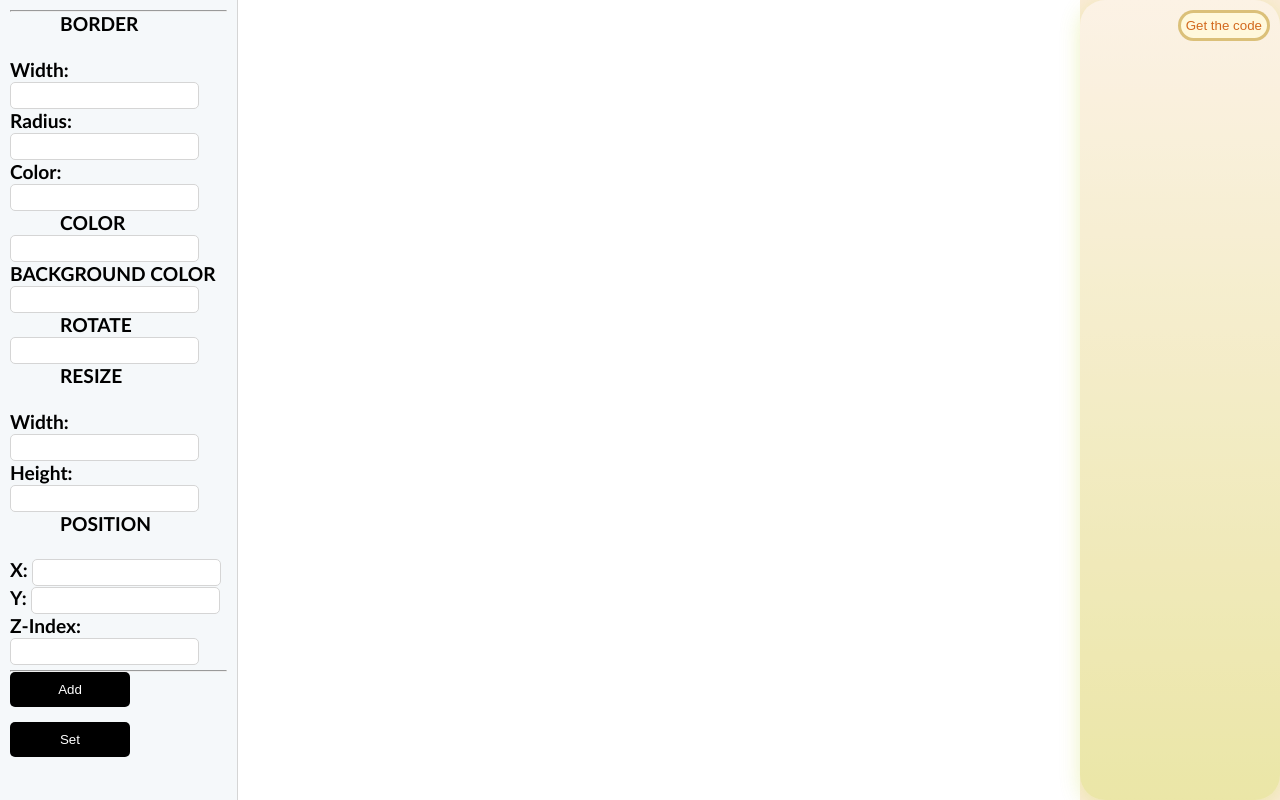
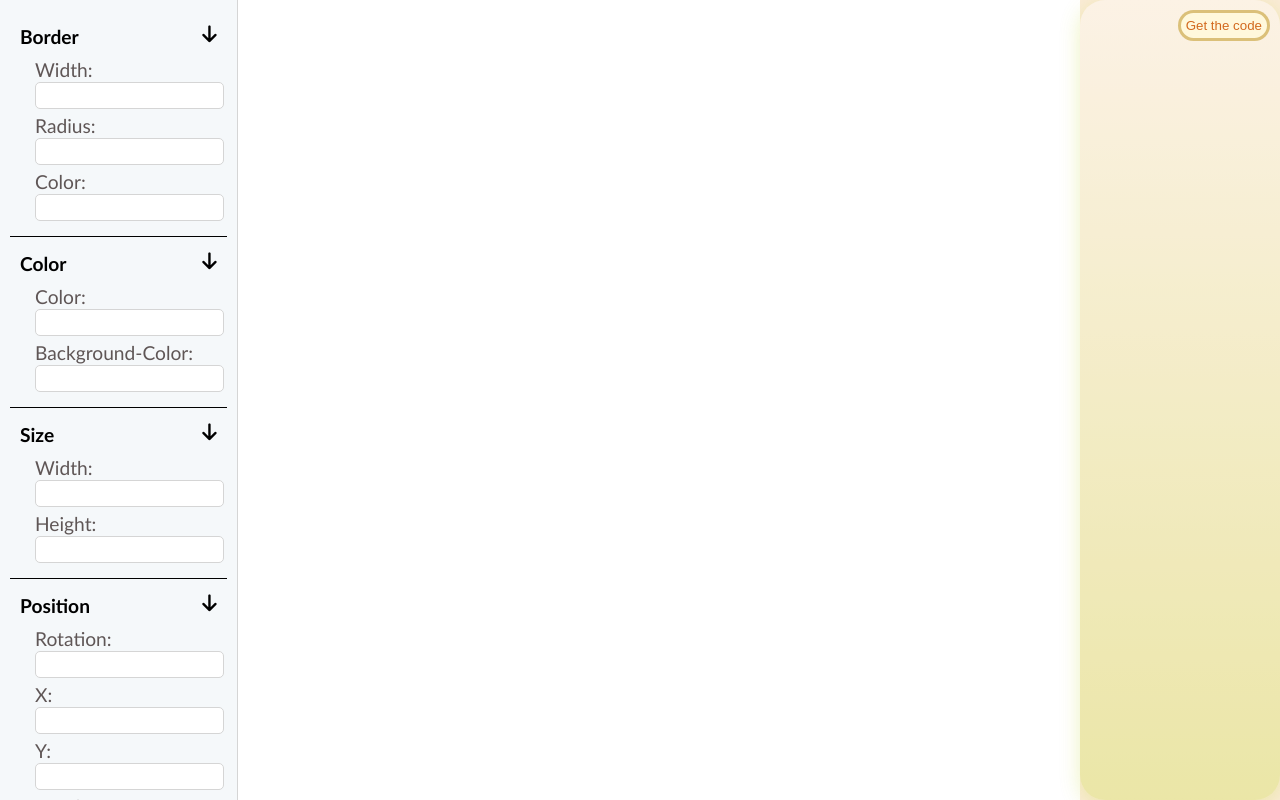
Before and after one commit to akhtarmdsaad/mini-Figma, a plain HTML site: page index.html in a window 1280 px wide. Drawn offline with Linux system fonts and the light colour scheme.

Commit message:
New UI Added

```diff
--- a/index.html
+++ b/index.html
@@ -7,54 +7,75 @@
     <meta name="viewport" content="width=device-width, initial-scale=1.0">
     <title>Draw html here</title>
     <link rel="stylesheet" href="style.css">
+    <script src="https://kit.fontawesome.com/8d8786042e.js" crossorigin="anonymous"></script>
 </head>
 
 <body>
     <input type="submit" value="Get the code" class="submit_design">
+    <!-- Sidebar -->
     <div class="tools">
-
-        <hr>
-        <div class="border">
-            <span style="margin:0 0 0 50px;text-transform: uppercase;">Border</span> <br>
-            width: <input type="text" name="" class="bd_w">
-            radius: <input type="text" name="" class="bd_r">
-            color: <input type="text" name="" class="bd_color">
+        <!-- BORDER CONTAINER -->
+        <div class="border-container">
+            <!-- BUTTON SHOW/HIDE -->
+            <div class="showHide" id="showBorder" onclick="show(event)">Border <i id="showBorder-icon"
+                    class="fa-solid fa-arrow-down"></i></i></div>
+            <!-- ELEMENTS BORDER -->
+            <ul class="showBorder-items toolsInputContainer" id="showBorder-items">
+                <li><span>width:</span><input type="text" name="" class="bd_w"></li>
+                <li><span>radius:</span> <input type="text" name="" class="bd_r"></li>
+                <li><span>color:</span> <input type="text" name="" class="bd_color"></li>
+            </ul>
         </div>
-        <span style="margin:0 0 0 50px;text-transform: uppercase;">color</span>
-        <input type="text" class="color">
-        <span style="text-transform: uppercase;display:flex;text-align: center;">background color</span><input
-            type="text" class="bg">
-        <span style="margin:0 0 0 50px;text-transform: uppercase;">rotate</span>
-        <input type="number" name="" class="rotate">
-        <div class="position">
-            <span style="margin:0 0 0 50px;text-transform: uppercase;">Resize</span>
-            <br>
-            Width: <input type="number" name="" class="scale_x">
-            Height: <input type="number" name="" class="scale_y">
-
-
+        <!-- COLOR CONTAINER -->
+        <div class="color-container">
+            <!-- BUTTON SHOW/HIDE -->
+            <div class="showHide" id="showColor" onclick="show(event)">Color <i id="showColor-icon"
+                    class="fa-solid fa-arrow-down"></i></i></div>
+            <!-- ELEMENTS COLORS -->
+            <ul class="showColor-items toolsInputContainer" id="showColor-items">
+                <li><span>Color:</span> <input type="text" class="color"></li>
+                <li><span>Background-color:</span> <input type="text" class="bg"></li>
+            </ul>
         </div>
-        <div class="position">
-            <span style="margin:0 0 0 50px;text-transform: uppercase;">position</span>
-            <br>
-            X: <input type="number" name="" class="p_x">
-            Y: <input type="number" name="" class="p_y">
-
-
+        <!--SIZE CONTAINER -->
+        <div class="size-container">
+            <!-- BUTTON SHOW/HIDE -->
+            <div class="showHide" id="showSize" onclick="show(event)">Size <i id="showSize-icon"
+                    class="fa-solid fa-arrow-down"></i></i></div>
+            <!-- ELEMENTS /SIZE -->
+            <ul class="showSize-items toolsInputContainer" id="showSize-items">
+                <li><span>Width:</span><input type="number" name="" class="scale_x"></li>
+                <li><span>Height:</span> <input type="number" name="" class="scale_y"></li>
+            </ul>
         </div>
-        Z-Index: <input type="number" name="" class="zindex">
-        <hr>
-        <div>
+        <!-- POSITION CONTAINER -->
+        <div class="position-container">
+            <!-- BUTTON SHOW/HIDE -->
+            <div class="showHide" id="showPosition" onclick="show(event)">Position <i id="showPosition-icon"
+                    class="fa-solid fa-arrow-down"></i></i></div>
+            <!-- ELEMENTS POSITION -->
+            <ul class="showPosition-items toolsInputContainer" id="showPosition-items">
+                <li><span>Rotation:</span><input type="number" name="" class="rotate"></li>
+                <li><span>X:</span> <input type="number" name="" class="p_x"></li>
+                <li><span>Y:</span> <input type="number" name="" class="p_y"></li>
+                <li><span>Z-Index:</span> <input type="number" name="" class="zindex"></li>
+            </ul>
+        </div>
+        <div class="button-container">
             <button class="add">Add</button>
             <button class="set add">Set</button>
         </div>
     </div>
+    </div>
     <!-- <button class="get">Get</button> -->
+    <!-- Screen items -->
     <div class="playground">
     </div>
+    <!-- Name Boxesk -->
     <div class="name_boxes">
     </div>
-    <script src="script.js"></script>
+    <script src="./scripts/script.js"></script>
+    <script src="./scripts/showHide.js"></script>
     <!-- <script src="../jquery.js"></script> -->
 </body>
 
```
